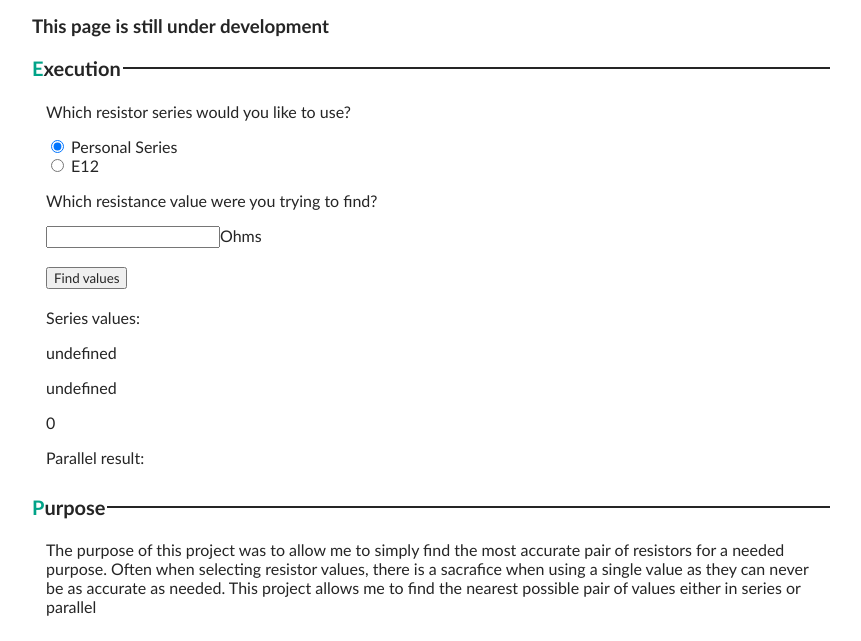
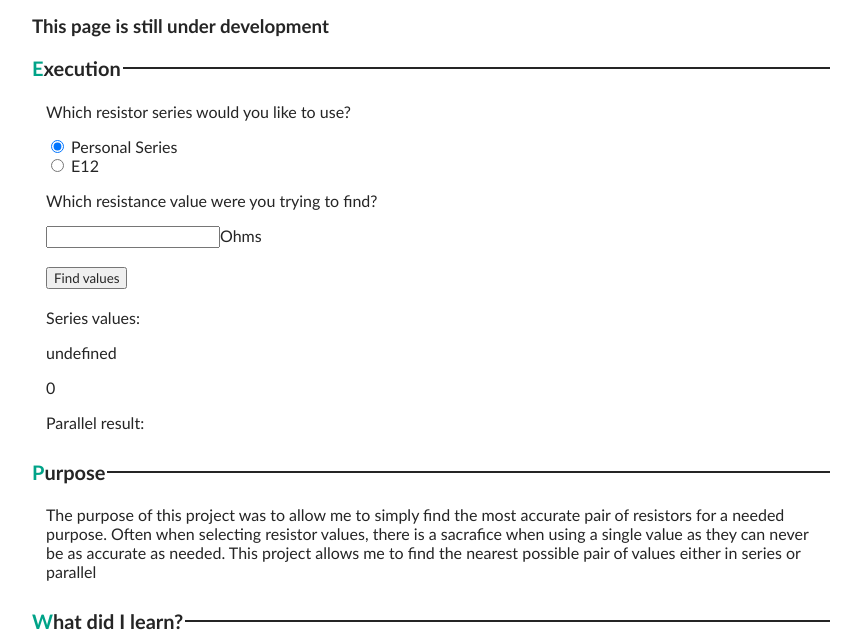
Before and after one commit to FranklinOSullivan/FranklinOSullivan.github.io, a plain HTML site: page pages/resistorRatios/personalProjectResistorRatio.html in a window 1280 px wide. Both pictures are taken after a click on the button "Find values". Shown: the part 153-794 px from the top of the page, without its empty margins (208-1069 px from the left). Drawn offline with Linux system fonts and the light colour scheme.

Commit message:
Javascript cannot return multiple values so the output must be changed

```diff
--- a/pages/resistorRatios/personalProjectResistorRatio.html
+++ b/pages/resistorRatios/personalProjectResistorRatio.html
@@ -34,12 +34,9 @@
                 <p>Which resistance value were you trying to find?</p><input id="wantedResistance"
                     type="number">Ohms<br><br>
                 <button type="button" onclick="findResistanceValues()">Find values</button><br><br>
-                Series values: <p id="seriesValue0">
-                <p id="seriesValue1">
-                <p id="seriesResult">
-                </p>
-                </p>
-                </p>
+                Series values: <p id="seriesValue0"></p>
+                <p id="seriesValue1"></p>
+                <p id="seriesResult"></p>
                 Parallel result: <p id="parallelResult"></p>
             </fieldset>
             <fieldset class="projectCard">
--- a/pages/resistorRatios/resistorRatioCalc.js
+++ b/pages/resistorRatios/resistorRatioCalc.js
@@ -11,9 +11,9 @@ function findResistanceValues() {
   if (document.getElementById("resistorSeriesPersonal").checked) {
     wantedSeries = personalSeries;
   }
-  let seriesArray0, seriesArray1, seriesValue = findSeriesComb(wantedValue, wantedSeries);
-  document.getElementById("seriesValue0").innerHTML = seriesArray0;
-  document.getElementById("seriesValue1").innerHTML = seriesArray1;
+  let seriesArray, seriesValue = findSeriesComb(wantedValue, wantedSeries);
+  console.log(seriesArray);
+  document.getElementById("seriesValue0").innerHTML = seriesArray;
   document.getElementById("seriesResult").innerHTML = seriesValue;
   alert("Values displayed")
 }
@@ -29,7 +29,7 @@ function findSeriesComb(inputValue, inputSeries) {
       currentBestComb = compareValuesSeries(currentBestComb, currentComb, inputValue);
     }
   }
-  return currentBestComb[0], currentBestComb[1], currentBestComb[0] + currentBestComb[1];
+  return currentBestComb, currentBestComb[0] + currentBestComb[1];
 }
 
 // Function to compare values
```
